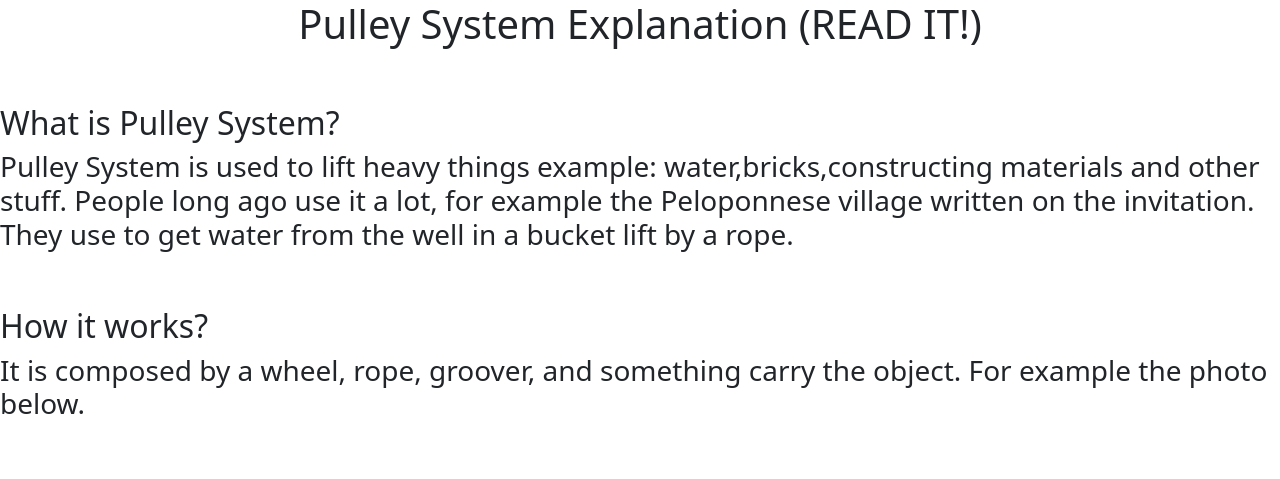
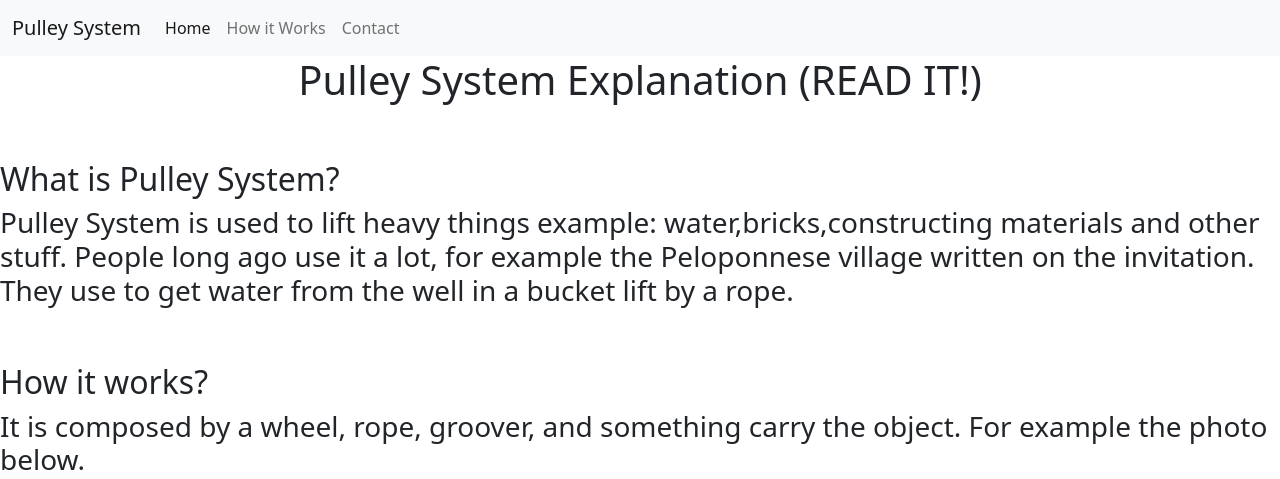
Before and after one commit to Zoey1601/Sites, a plain HTML site: page index.html in a window 1280 px wide. Shown: the top 479 px of the page. Drawn offline with nearby package versions, Linux system fonts and the light colour scheme; a web font is replaced by a local one.

Commit message:
Update index.html

```diff
--- a/index.html
+++ b/index.html
@@ -13,8 +13,29 @@
 </head>
 
 <body>
+    <nav class="navbar navbar-expand-lg bg-light">
+  <div class="container-fluid">
+    <a class="navbar-brand" href="#">Pulley System</a>
+    <button class="navbar-toggler" type="button" data-bs-toggle="collapse" data-bs-target="#navbarNav" aria-controls="navbarNav" aria-expanded="false" aria-label="Toggle navigation">
+      <span class="navbar-toggler-icon"></span>
+    </button>
+    <div class="collapse navbar-collapse" id="navbarNav">
+      <ul class="navbar-nav">
+        <li class="nav-item">
+          <a class="nav-link active" aria-current="page" href="#inicio">Home</a>
+        </li>
+        <li class="nav-item">
+          <a class="nav-link" href="#segundo">How it Works</a>
+        </li>
+        <li class="nav-item">
+          <a class="nav-link" href="#Contato">Contact</a>
+        </li>
+      </ul>
+    </div>
+  </div>
+</nav>
     <center>
-        <h1>Pulley System Explanation (READ IT!)</h1>
+        <h1 id="inicio">Pulley System Explanation (READ IT!) </h1>
     </center>
     <br>
     <br>
@@ -24,7 +45,7 @@
         water from the well in a bucket lift by a rope.</h3>
     <br>
     <br>
-    <h2> How it works?</h2>
+    <h2 id="segundo"> How it works?</h2>
     <h3> It is composed by a wheel, rope, groover, and something carry the object. For example the photo below.</h3>
     <br>
     <center>
@@ -38,7 +59,7 @@
   <br>
   <br>
   <center>
-  <h5>Who made the site: Camila Cavalcanti Barroso Y05B using vsc.:)</h5>
+  <h5 id="Contato">Who made the site: Camila Cavalcanti Barroso Y05B using vsc.:)</h5>
   </center>
 
 </body>
```
